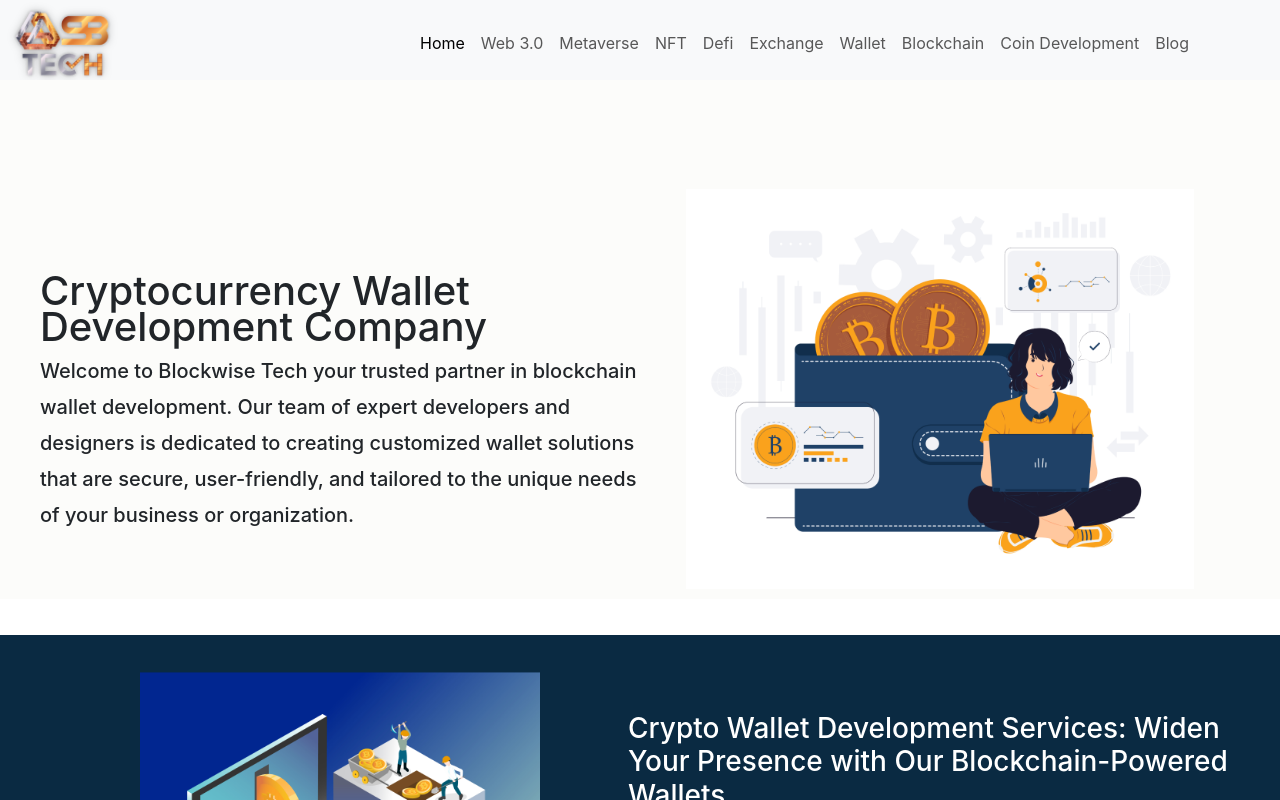
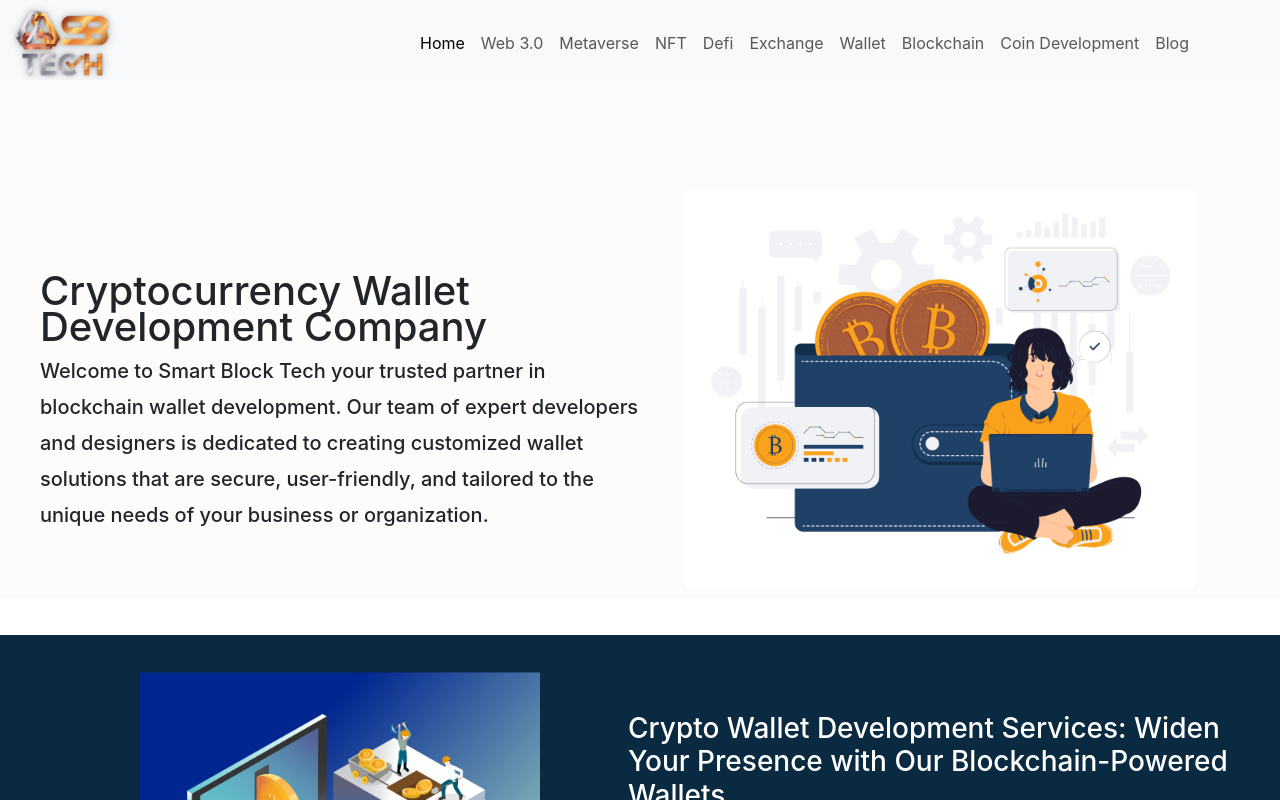
Before and after one commit to placeparks/Blockwise-tech, a React (Create React App) app: page /Wallet in a window 1280 px wide. Shown: the top 800 px of the page. Built offline with nearby package versions, Linux system fonts and the light colour scheme.

Commit message:
Update index.js

```diff
--- a/src/components/Wallet/index.js
+++ b/src/components/Wallet/index.js
@@ -10,7 +10,7 @@ export default function Home(){
         <div className={styles.section1}>
             <img src='/Wallet/wallet.png' alt=''/>
             <h1>Cryptocurrency Wallet Development Company</h1>
-            <h5>Welcome to Blockwise Tech your trusted partner in blockchain wallet development. Our team of expert developers and designers is dedicated to creating customized wallet solutions that are secure, user-friendly, and tailored to the unique needs of your business or organization.</h5>
+            <h5>Welcome to Smart Block Tech your trusted partner in blockchain wallet development. Our team of expert developers and designers is dedicated to creating customized wallet solutions that are secure, user-friendly, and tailored to the unique needs of your business or organization.</h5>
 
 
         </div>
```
